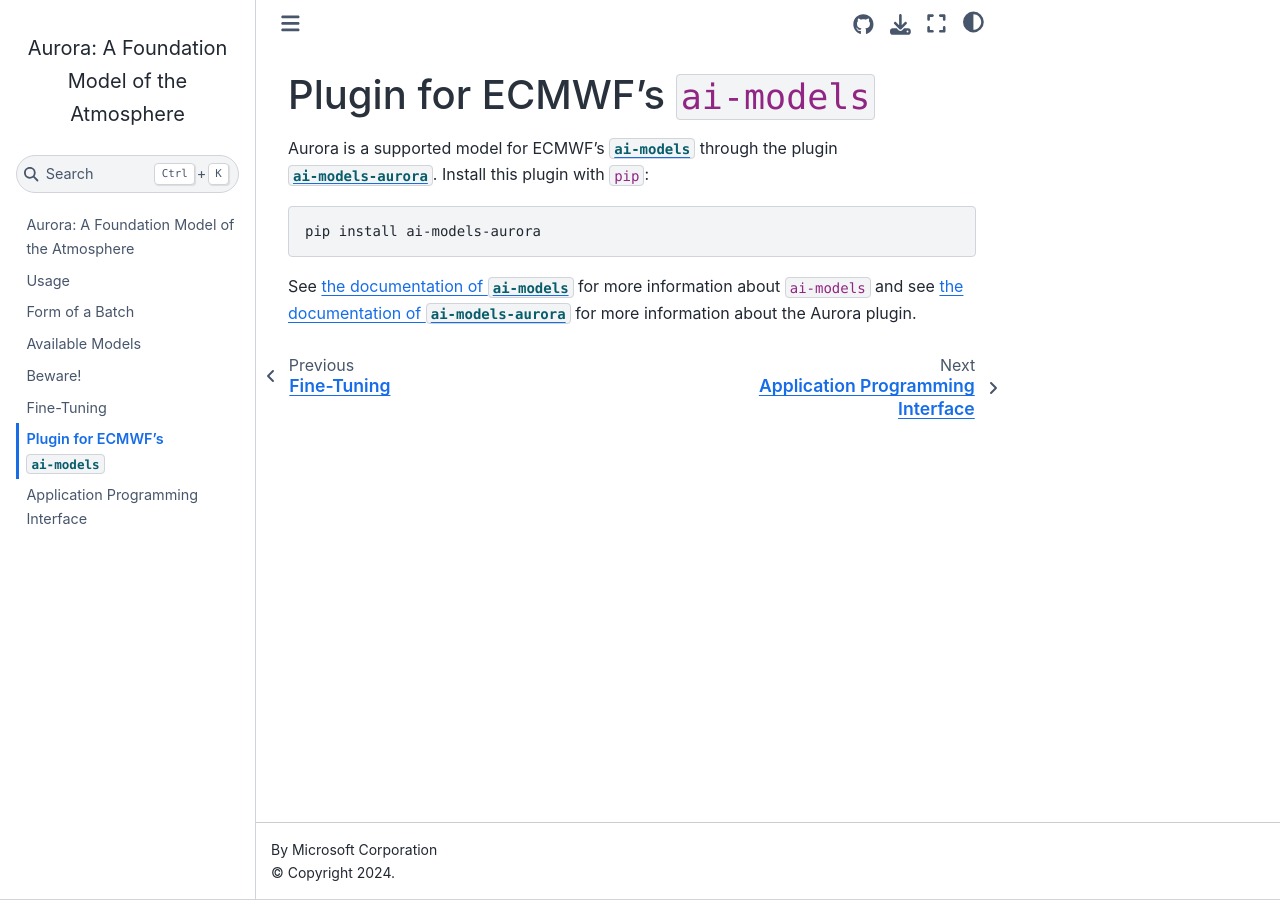
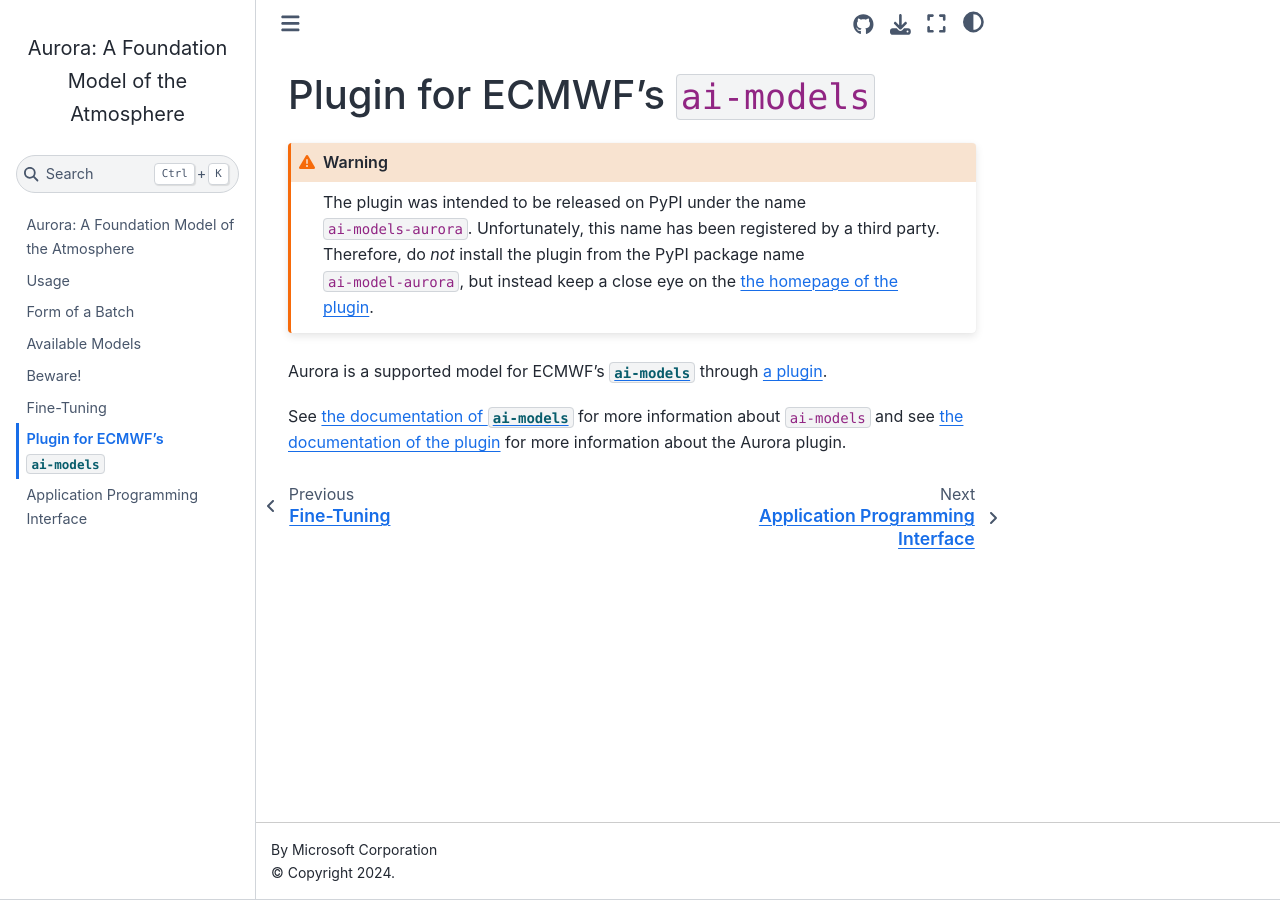
Before and after one commit to microsoft/aurora, a Jupyter Book: the page built from docs/ai_models_plugin.md, in a window 1280 px wide. Built offline with Jupyter Book 1.0.4 settings and Sphinx 7.4.7 and the Sphinx Book theme 1.1.4, drawn with Linux system fonts in a browser that asks for light colours; pages that are not in the unit, such as notebooks, are missing from menus.

Commit message:
Update docs about `ai-models-aurora`

````diff
--- a/docs/ai_models_plugin.md
+++ b/docs/ai_models_plugin.md
@@ -1,18 +1,21 @@
 # Plugin for ECMWF's `ai-models`
+
+```{warning}
+The plugin was intended to be released on PyPI under the name `ai-models-aurora`.
+Unfortunately, this name has been registered by a third party.
+Therefore, do _not_ install the plugin from the PyPI package name `ai-model-aurora`, but instead
+keep a close eye on the
+[the homepage of the plugin](https://github.com/ecmwf-lab/ai-models-aurora).
+```
 
 Aurora is a supported model for ECMWF's
 [`ai-models`](https://github.com/ecmwf-lab/ai-models)
-through the plugin
-[`ai-models-aurora`](https://github.com/ecmwf-lab/ai-models-aurora).
-Install this plugin with `pip`:
-
-```bash
-pip install ai-models-aurora
-```
+through
+[a plugin](https://github.com/ecmwf-lab/ai-models-aurora).
 
 See
 [the documentation of `ai-models`](https://github.com/ecmwf-lab/ai-models)
 for more information about `ai-models`
 and see
-[the documentation of `ai-models-aurora`](https://github.com/ecmwf-lab/ai-models-aurora)
+[the documentation of the plugin](https://github.com/ecmwf-lab/ai-models-aurora)
 for more information about the Aurora plugin.
````
